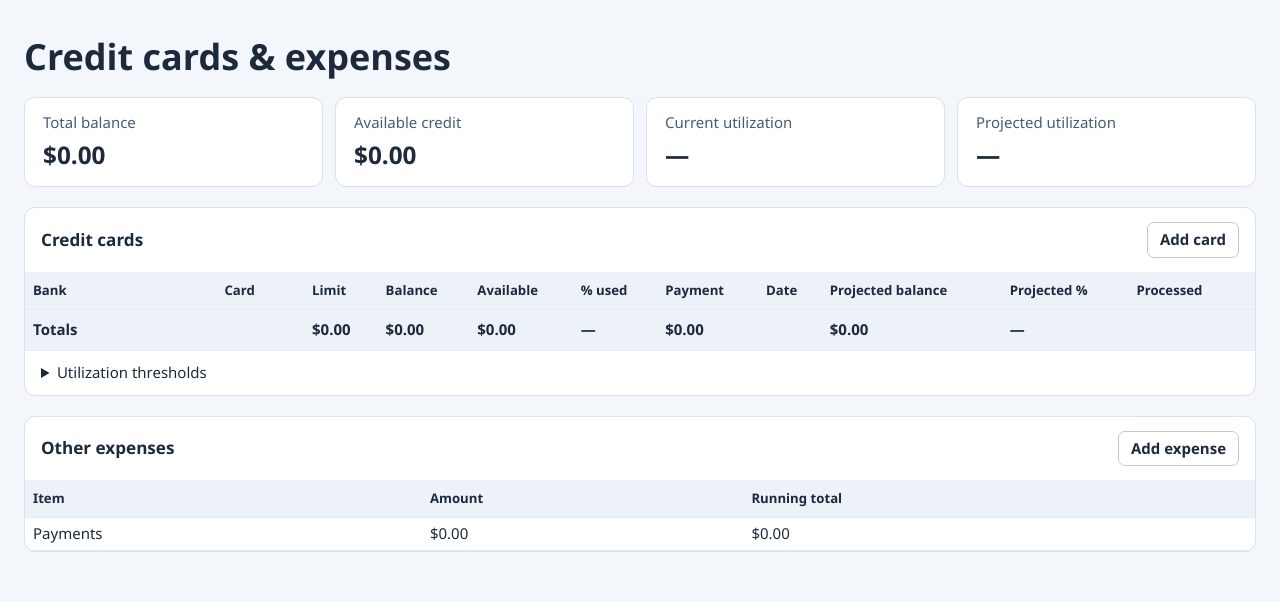
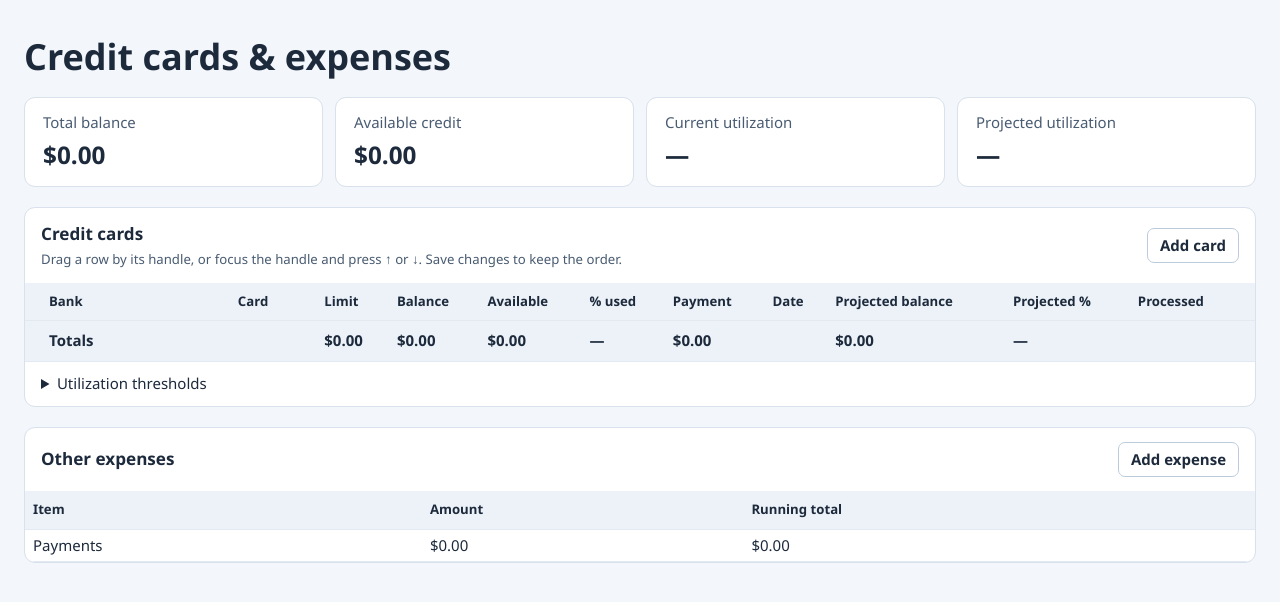
Before and after one commit to ScottyMac52/cc-data, a Flask app: page / in a window 1280 px wide. Shown: the part 66-668 px from the top of the page. Run offline with Flask 3, Linux system fonts and the light colour scheme; data comes from the database, SQL or seed files in the repository; data that the repository does not hold is empty.

Commit message:
Reorder cards and improve the cash ledger

```diff
--- a/static/app.js
+++ b/static/app.js
@@ -4,6 +4,7 @@ const form = document.querySelector("#ledger");
 const saveButton = document.querySelector("#save");
 const backupButton = document.querySelector("#backup");
 const status = document.querySelector("#status");
+const cardTable = document.querySelector("#card-rows");
 const formatter = new Intl.NumberFormat("en-US", { style: "currency", currency: "USD" });
 
 const rowTypes = {
@@ -31,6 +32,8 @@ let revision;
 let editCount = 0;
 let savedCount = 0;
 let saving = false;
+let draggedCard = null;
+let dropTarget = null;
 
 function message(text, error = false) {
   status.textContent = text;
@@ -59,6 +62,16 @@ function fillInput(input, kind, value) {
 function makeRow(section, record, index) {
   const spec = rowTypes[section];
   const row = document.createElement("tr");
+  if (section === "cards") {
+    const handle = document.createElement("button");
+    handle.type = "button";
+    handle.className = "drag-handle";
+    handle.draggable = true;
+    handle.textContent = "⠿";
+    handle.setAttribute("aria-label", "Reorder card " + (index + 1));
+    handle.setAttribute("aria-describedby", "card-order-help");
+    row.insertCell().append(handle);
+  }
   for (const column of spec.columns) {
     const cell = row.insertCell();
     if (typeof column === "string") {
@@ -89,20 +102,97 @@ function makeRow(section, record, index) {
   remove.setAttribute("aria-label", "Remove " + spec.noun + " " + (index + 1));
   remove.addEventListener("click", () => {
     const rows = row.parentElement;
-    state[section].splice(state[section].indexOf(record), 1);
+    const position = state[section].indexOf(record);
+    state[section].splice(position, 1);
     row.remove();
-    Array.from(rows.rows).forEach((remaining, position) => {
-      for (const control of remaining.querySelectorAll("[aria-label]")) {
-        control.setAttribute("aria-label", control.getAttribute("aria-label").replace(/\d+$/, String(position + 1)));
-      }
-    });
-    (rows.rows[Math.min(index, rows.rows.length - 1)]?.querySelector("input")
+    updateRowLabels(rows);
+    (rows.rows[Math.min(position, rows.rows.length - 1)]?.querySelector("input")
       ?? document.querySelector('[data-add="' + section + '"]')).focus();
     markEdited();
   });
   row.insertCell().append(remove);
   return row;
 }
+
+function updateRowLabels(table) {
+  Array.from(table.rows).forEach((row, index) => {
+    for (const control of row.querySelectorAll("[aria-label]")) {
+      control.setAttribute("aria-label", control.getAttribute("aria-label").replace(/\d+$/, String(index + 1)));
+    }
+  });
+}
+
+function moveCard(row, target, after) {
+  if (row === target) return;
+  const rows = Array.from(cardTable.rows);
+  const from = rows.indexOf(row);
+  const boundary = rows.indexOf(target) + Number(after);
+  const to = from < boundary ? boundary - 1 : boundary;
+  if (from === to) return;
+  const [card] = state.cards.splice(from, 1);
+  state.cards.splice(to, 0, card);
+  if (after) target.after(row);
+  else target.before(row);
+  updateRowLabels(cardTable);
+  row.querySelector(".drag-handle").focus();
+  markEdited("Card moved to position " + (to + 1) + ". Unsaved changes");
+}
+
+function clearDropTarget() {
+  dropTarget?.removeAttribute("data-drop");
+  dropTarget = null;
+}
+
+function isAfterRow(event, row) {
+  const rect = row.getBoundingClientRect();
+  return event.clientY >= rect.top + rect.height / 2;
+}
+
+cardTable.addEventListener("dragstart", (event) => {
+  if (!event.target.matches(".drag-handle")) return;
+  draggedCard = event.target.closest("tr");
+  event.dataTransfer.effectAllowed = "move";
+  event.dataTransfer.setData("text/plain", "card-order");
+  draggedCard.classList.add("dragging");
+});
+
+cardTable.addEventListener("dragover", (event) => {
+  if (!draggedCard) return;
+  event.preventDefault();
+  clearDropTarget();
+  const row = event.target.closest("tr");
+  if (!row || row === draggedCard) return;
+  event.dataTransfer.dropEffect = "move";
+  row.dataset.drop = isAfterRow(event, row) ? "after" : "before";
+  dropTarget = row;
+});
+
+cardTable.addEventListener("dragleave", (event) => {
+  if (!cardTable.contains(event.relatedTarget)) clearDropTarget();
+});
+
+cardTable.addEventListener("drop", (event) => {
+  if (!draggedCard) return;
+  event.preventDefault();
+  const row = event.target.closest("tr");
+  if (row) moveCard(draggedCard, row, isAfterRow(event, row));
+  clearDropTarget();
+});
+
+cardTable.addEventListener("dragend", () => {
+  draggedCard?.classList.remove("dragging");
+  draggedCard = null;
+  clearDropTarget();
+});
+
+cardTable.addEventListener("keydown", (event) => {
+  if (!event.target.matches(".drag-handle") || !["ArrowUp", "ArrowDown"].includes(event.key)) return;
+  event.preventDefault();
+  const row = event.target.closest("tr");
+  const down = event.key === "ArrowDown";
+  const neighbor = down ? row.nextElementSibling : row.previousElementSibling;
+  if (neighbor) moveCard(row, neighbor, down);
+});
 
 function readInput(input) {
   const kind = input.dataset.kind;
@@ -177,7 +267,7 @@ function calculate() {
   output("#total-current", currentPercent);
   output("#total-future", futurePercent);
   const totalCells = document.querySelector("#card-totals").rows[0].cells;
-  const values = ["Totals", "", cash(totals.limit), cash(totals.balance), cash(available),
+  const values = ["", "Totals", "", cash(totals.limit), cash(totals.balance), cash(available),
     currentPercent, cash(totals.payment), "", cash(projected), futurePercent, "", ""];
   values.forEach((value, index) => { totalCells[index].textContent = value; });
 
@@ -191,19 +281,29 @@ function calculate() {
   });
 
   let ending = state.opening ?? 0;
+  let credits = 0;
+  let debits = 0;
   const transactionRows = document.querySelector("#transaction-rows").rows;
   state.transactions.forEach((entry, index) => {
-    ending += (entry.credit ?? 0) - (entry.debit ?? 0);
-    cellOutput(transactionRows[index], "running", cash(ending));
+    const credit = entry.credit ?? 0;
+    const debit = entry.debit ?? 0;
+    credits += credit;
+    debits += debit;
+    ending += credit - debit;
+    cellOutput(transactionRows[index], "running", cash(ending), ending < 0 ? "negative" : "");
   });
+  output("#credit-total", cash(credits));
+  output("#debit-total", cash(debits));
   output("#ending", cash(ending));
+  document.querySelector("#ending").classList.toggle("negative-balance", ending < 0);
+  document.querySelector("#empty-ledger").hidden = state.transactions.length > 0;
   output("#subtotal", cash((state.subtotal_left ?? 0) + (state.subtotal_right ?? 0)));
 }
 
-function markEdited() {
+function markEdited(text = "Unsaved changes") {
   editCount += 1;
   calculate();
-  message(saving ? "Saving…" : "Unsaved changes");
+  message(saving ? "Saving…" : text);
 }
 
 for (const button of document.querySelectorAll("[data-add]")) {
@@ -295,7 +395,7 @@ async function loadLedger() {
       fillInput(input, input.dataset.kind, state[input.dataset.scalar]);
     }
     const totals = document.querySelector("#card-totals").insertRow();
-    for (let column = 0; column < 12; column += 1) totals.insertCell();
+    for (let column = 0; column < 13; column += 1) totals.insertCell();
     const payments = document.querySelector("#expense-seed").insertRow();
     payments.insertCell().textContent = "Payments";
     for (let column = 1; column < 4; column += 1) payments.insertCell();
--- a/static/style.css
+++ b/static/style.css
@@ -29,13 +29,22 @@ h2 { font-size: 1.14rem; margin: 0; }
 .metrics > div { padding: 14px 18px; }
 .metrics span, .metrics label, .field-group span { display: block; color: #4a5c72; }
 .metrics strong { display: block; font-size: clamp(1.15rem, 3vw, 1.62rem); margin-top: 3px; }
-.cash-metrics { grid-template-columns: repeat(2, minmax(0, 260px)); }
+.cash-metrics { grid-template-columns: repeat(4, minmax(0, 1fr)); }
+.cash-metrics #opening { max-width: 10rem; }
+.cash-metrics .closing-balance { background: #e5f5f1; border-color: #a9d8ce; }
 section { margin-bottom: 20px; overflow: hidden; }
 .section-heading { justify-content: space-between; padding: 14px 16px; }
+.section-hint { color: #485b71; font-size: .88rem; margin: 3px 0 0; }
 .table-scroll { overflow: auto; }
 table { border-collapse: collapse; width: 100%; }
-.cards-table { min-width: 1140px; }
-#cash table, #cards section:nth-of-type(2) table { min-width: 540px; }
+.cards-table { min-width: 1180px; }
+#cards section:nth-of-type(2) table { min-width: 540px; }
+.cash-table { min-width: 500px; }
+.cash-table :is(th, td):nth-child(n+2):nth-child(-n+4) { width: 16%; }
+.cash-table tbody tr:nth-child(even) { background: #f7f9fc; }
+.cash-table td[data-output="running"] { font-weight: 650; }
+.negative-balance, .cash-table td[data-color="negative"] { color: #9c0006; }
+.empty-ledger { margin: 0; padding: 18px 16px; color: #485b71; }
 th, td { padding: 5px 8px; border-bottom: 1px solid #e2e9f1; white-space: nowrap; }
 th { background: #edf2f8; text-align: left; padding-block: 9px; font-size: .88rem; }
 td:last-child, th:last-child { width: 1%; }
@@ -45,8 +54,13 @@ input[inputmode="decimal"] { text-align: right; font-variant-numeric: tabular-nu
 input[type="checkbox"] { width: 18px; height: 18px; accent-color: #147a6a; margin: 0; vertical-align: middle; }
 input:invalid { border-color: #9c0006; }
 :focus-visible { outline: 2px solid #137d70; outline-offset: 2px; }
-.cards-table td:first-child { min-width: 142px; }
-.cards-table td:nth-child(2) { min-width: 65px; }
+.cards-table :is(th, td):first-child { width: 1%; }
+.cards-table td:nth-child(2) { min-width: 142px; }
+.cards-table td:nth-child(3) { min-width: 65px; }
+.drag-handle { cursor: grab; padding: 2px 7px; color: #485b71; }
+.dragging .drag-handle { cursor: grabbing; }
+[data-drop="before"] > td { box-shadow: inset 0 2px #137d70; }
+[data-drop="after"] > td { box-shadow: inset 0 -2px #137d70; }
 .check { text-align: center; }
 .amount { text-align: right; font-variant-numeric: tabular-nums; }
 td[data-color="red"] { background: #ffc7ce; color: #9c0006; }
--- a/templates/index.html
+++ b/templates/index.html
@@ -34,12 +34,16 @@
         </div>
         <section>
           <div class="section-heading">
-            <h2>Credit cards</h2>
+            <div>
+              <h2>Credit cards</h2>
+              <p class="section-hint" id="card-order-help">Drag a row by its handle, or focus the handle and press ↑ or ↓. Save changes to keep the order.</p>
+            </div>
             <button type="button" data-add="cards">Add card</button>
           </div>
           <div class="table-scroll">
             <table class="cards-table">
               <thead><tr>
+                <th scope="col"><span class="sr-only">Order</span></th>
                 <th scope="col">Bank</th><th scope="col">Card</th>
                 <th scope="col">Limit</th><th scope="col">Balance</th><th scope="col">Available</th>
                 <th scope="col">% used</th><th scope="col">Payment</th><th scope="col">Date</th>
@@ -79,7 +83,9 @@
         <div class="metrics cash-metrics">
           <div><label for="opening">Opening balance</label>
             <input id="opening" data-scalar="opening" data-kind="money" inputmode="decimal"></div>
-          <div><span>Ending balance</span><strong id="ending"></strong></div>
+          <div><span>Total credits</span><strong id="credit-total"></strong></div>
+          <div><span>Total debits</span><strong id="debit-total"></strong></div>
+          <div class="closing-balance"><span>Ending balance</span><strong id="ending"></strong></div>
         </div>
         <section>
           <div class="section-heading">
@@ -87,12 +93,13 @@
             <button type="button" data-add="transactions">Add transaction</button>
           </div>
           <div class="table-scroll">
-            <table>
-              <thead><tr><th scope="col">Description</th><th scope="col">Credit</th><th scope="col">Debit</th>
-                <th scope="col">Balance after transaction</th><th scope="col"><span class="sr-only">Actions</span></th></tr></thead>
+            <table class="cash-table">
+              <thead><tr><th scope="col">Description</th><th class="amount" scope="col">Credit</th><th class="amount" scope="col">Debit</th>
+                <th class="amount" scope="col">Running balance</th><th scope="col"><span class="sr-only">Actions</span></th></tr></thead>
               <tbody id="transaction-rows"></tbody>
             </table>
           </div>
+          <p class="empty-ledger" id="empty-ledger" hidden>No transactions yet.</p>
         </section>
         <section>
           <div class="section-heading"><h2>Separate subtotal</h2></div>
```
Also changed, not shown: README.md.
